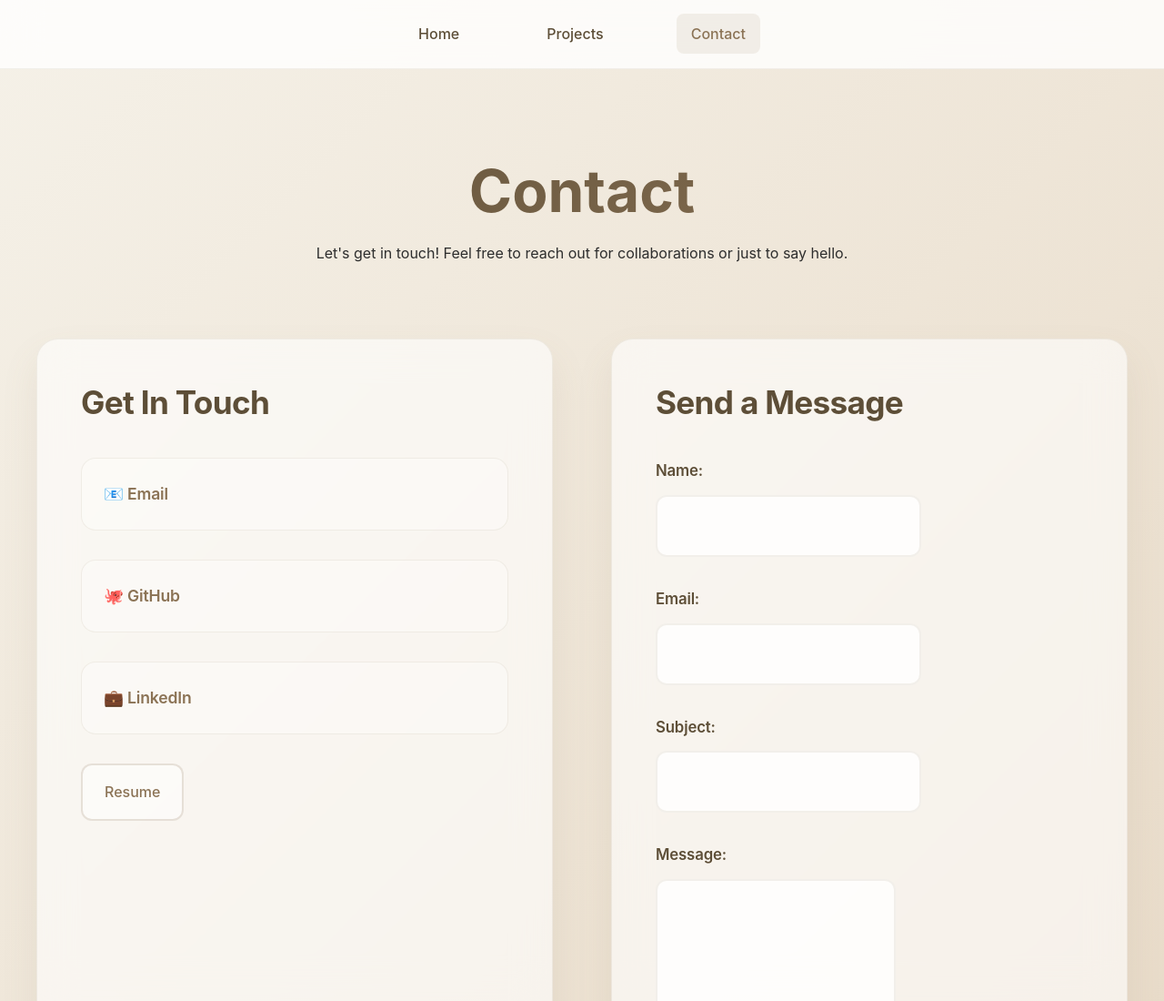
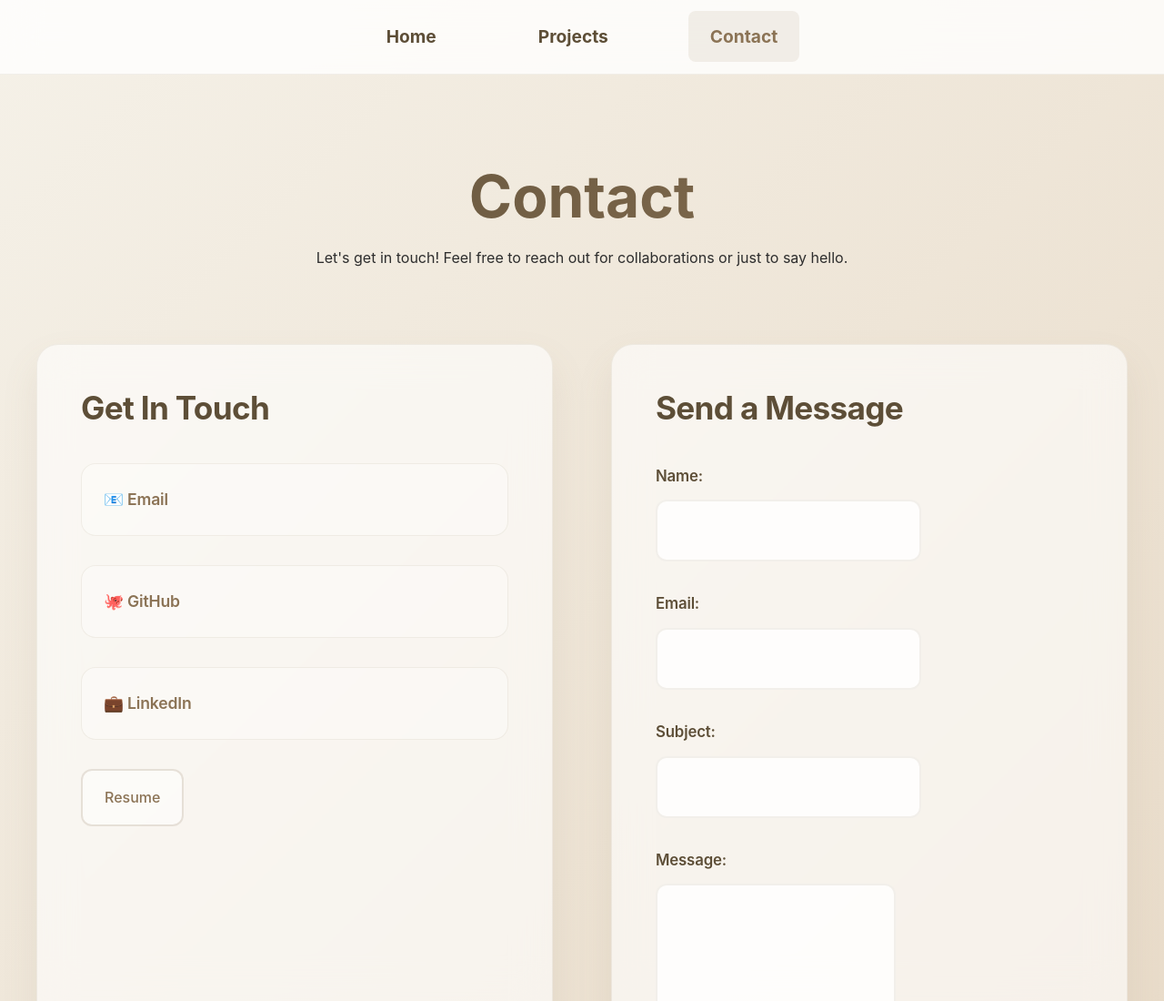
Before and after one commit to jaegrunwald/personal-website, a plain HTML site: page contact.html in a window 1280 px wide. Shown: the top 1100 px of the page at 91% size. Drawn offline with Linux system fonts and the light colour scheme.

Commit message:
Make navigation buttons bigger and bolded across all stylesheets

```diff
--- a/styles/contact.css
+++ b/styles/contact.css
@@ -35,9 +35,9 @@ nav ul li {
 nav ul li a {
   color: #5d4e37;
   text-decoration: none;
-  font-weight: 500;
-  font-size: 1rem;
-  padding: 0.75rem 1rem;
+  font-weight: 700;
+  font-size: 1.2rem;
+  padding: 1rem 1.5rem;
   border-radius: 8px;
   transition: all 0.3s ease;
   position: relative;
--- a/styles/projects.css
+++ b/styles/projects.css
@@ -35,9 +35,9 @@ nav ul li {
 nav ul li a {
   color: #5d4e37;
   text-decoration: none;
-  font-weight: 500;
-  font-size: 1rem;
-  padding: 0.75rem 1rem;
+  font-weight: 700;
+  font-size: 1.2rem;
+  padding: 1rem 1.5rem;
   border-radius: 8px;
   transition: all 0.3s ease;
   position: relative;
```
